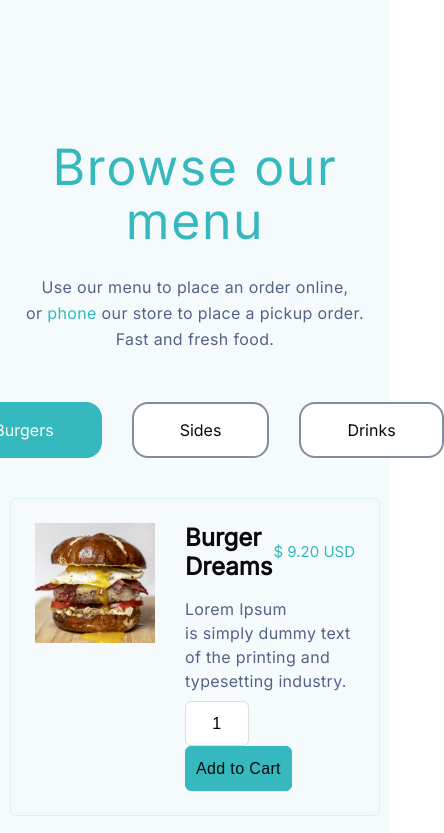
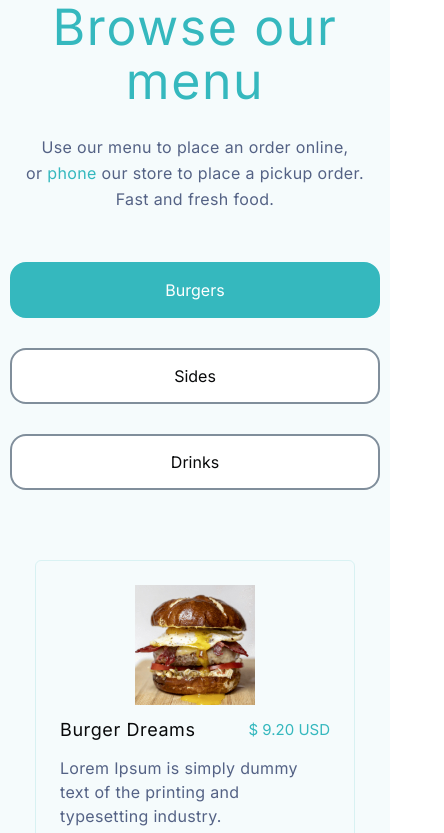
Before and after one commit to VadymDukhopela/brookeCole, a plain HTML site: page index.html in a window 390 px wide. Shown: the top 833 px of the page, 444 px wide, since content can reach past the window. Drawn offline with Linux system fonts and the light colour scheme.

Commit message:
responsive

```diff
--- a/css/style.css
+++ b/css/style.css
@@ -1,4 +1,4 @@
-:root{
+:root {
   --cyan: rgba(53, 184, 190, 1);
   --electricBlue: rgba(84, 98, 133, 1);
   --blueBorder: rgba(97, 114, 131, 0.8);
@@ -7,7 +7,7 @@
   --ground: rgba(245, 251, 252, 1);
 }
 
-*{
+* {
   margin: 0;
   padding: 0;
   box-sizing: border-box;
@@ -15,29 +15,28 @@
 
 /*font-family: 'Inter', sans-serif;*/
 
-.section{
+.section {
   background-color: var(--ground);
 }
 
-.wrapper{
+.wrapper {
   max-width: 1220px;
   margin: 0 auto;
   padding: 140px 10px;
 }
 
-
-.section--header{
+.section--header {
   margin-bottom: 40px;
 }
 
-.section__title{
+.section__title {
   display: flex;
   justify-content: center;
   text-align: center;
   margin-bottom: 26px;
 }
-.section__title h1{
-    font-family: 'Inter', sans-serif;
+.section__title h1 {
+  font-family: "Inter", sans-serif;
   font-weight: 400;
   font-size: 50px;
   line-height: 54px;
@@ -45,15 +44,15 @@
   color: var(--cyan);
 }
 
-.section__subtitle{
+.section__subtitle {
   display: flex;
   justify-content: center;
   margin-bottom: 50px;
   text-align: center;
 }
 
-.section__subtitle p{
-    font-family: 'Inter', sans-serif;
+.section__subtitle p {
+  font-family: "Inter", sans-serif;
   font-weight: 400;
   font-size: 16px;
   line-height: 26px;
@@ -62,33 +61,33 @@
   max-width: 460px;
 }
 
-.section__subtitle span{
+.section__subtitle span {
   color: var(--cyan);
 }
 
-.nav{
+.nav {
   display: flex;
   justify-content: center;
   list-style-type: none;
 }
 
-.nav__item{
+.nav__item {
   margin-left: 30px;
   background-color: var(--white);
-    font-family: 'Inter', sans-serif;
+  font-family: "Inter", sans-serif;
   border: 2px solid var(--blueBorder);
   border-radius: 16px;
   padding: 16px 46px;
   color: var(--vampireBlack);
 
-    transition: linear .3s;
+  transition: linear 0.3s;
 }
 
-.nav__item:first-child{
+.nav__item:first-child {
   margin-left: 0;
 }
 
-.nav__item:hover{
+.nav__item:hover {
   color: var(--white);
   background-color: var(--cyan);
   border-color: var(--cyan);
@@ -96,21 +95,13 @@
   cursor: pointer;
 }
 
-.active{
+.active {
   color: var(--white);
   background-color: var(--cyan);
   border-color: var(--cyan);
 }
 
-
-
-
-
-
-
-
-
-.main--section__items{
+.main--section__items {
   display: flex;
   justify-content: center;
   flex-wrap: wrap;
@@ -119,73 +110,72 @@
   margin-bottom: 44px;
 }
 
-.item{
-    font-family: 'Inter', sans-serif;
+.item {
+  font-family: "Inter", sans-serif;
   display: flex;
   max-width: 580px;
   padding: 24px;
-    border: 1px solid rgba(53, 184, 190, .15);
+  border: 1px solid rgba(53, 184, 190, 0.15);
   border-radius: 6px;
 }
 
-.item__img{
+.item__img {
   margin-right: 30px;
   max-width: 120px;
   max-height: 120px;
 }
 
-.item__img{
+.item__img {
   width: 100%;
   height: 100%;
 }
 
-.item__title{
+.item__title {
   display: flex;
   justify-content: space-between;
   align-items: center;
   margin-bottom: 16px;
 }
 
-.item__titel h2{
+.item__title h2 {
   font-size: 18px;
   font-weight: 400;
   line-height: 20px;
   letter-spacing: 0.6px;
 }
 
-.item--price{
+.item--price {
   color: var(--cyan);
   font-size: 15px;
   line-height: 20px;
   font-weight: 400;
 }
 
-.item__info{
+.item__info {
   margin-bottom: 8px;
   max-width: 350px;
 }
 
-.item__info p{
+.item__info p {
   color: var(--electricBlue);
   font-size: 16px;
   line-height: 24px;
   letter-spacing: 0.32px;
 }
 
-input[type=text]{
+input[type="text"] {
   padding: 8px 10px;
   max-width: 64px;
   text-align: center;
   border-radius: 6px;
-    border: 1px solid #DDDDDD;
+  border: 1px solid #dddddd;
   margin-right: 8px;
   font-size: 16px;
   line-height: 27px;
   letter-spacing: 0.36px;
-
 }
 
-input[type=submit]{
+input[type="submit"] {
   color: var(--vampireBlack);
   background-color: var(--cyan);
   padding: 8px 10px;
@@ -196,21 +186,21 @@ input[type=submit]{
   line-height: 27px;
   letter-spacing: 0.36px;
 
-     transition: linear .3s;
+  transition: linear 0.3s;
 }
 
-input[type=submit]:hover{
+input[type="submit"]:hover {
   color: var(--white);
   cursor: pointer;
 }
 
-.section--footer{
+.section--footer {
   display: flex;
   justify-content: center;
 }
 
-.footer__btn{
-    font-family: 'Inter', sans-serif;
+.footer__btn {
+  font-family: "Inter", sans-serif;
   text-decoration: none;
   font-size: 17px;
   line-height: 20px;
@@ -220,12 +210,43 @@ input[type=submit]:hover{
   border: 2px solid transparent;
   border-radius: 6px;
 
-
-    transition: linear .3s;
+  transition: linear 0.3s;
 }
 
-.footer__btn:hover{
+.footer__btn:hover {
   background-color: var(--white);
   color: var(--vampireBlack);
   border-color: var(--blueBorder);
 }
+
+
+@media all and (max-width: 580px) {
+
+    .wrapper{
+        min-width: 310px;
+        padding: 0 10px;
+    }
+
+    .nav{
+        flex-direction: column;
+    }
+
+    .nav__item{
+        margin: 0;
+        margin-bottom: 30px;
+        text-align: center;
+    }
+
+    .item{
+        max-width: 320px;
+        flex-direction: column;
+    }
+
+    .item__img{
+        margin: 0;
+        margin-bottom: 15px;
+        align-self: center;
+    }
+
+
+}
```
Also changed, not shown: fonts /._Inter-Regular.ttf (added), fonts /Inter-Regular.ttf (added). Lines whose indentation alone changed are shown as unchanged.
